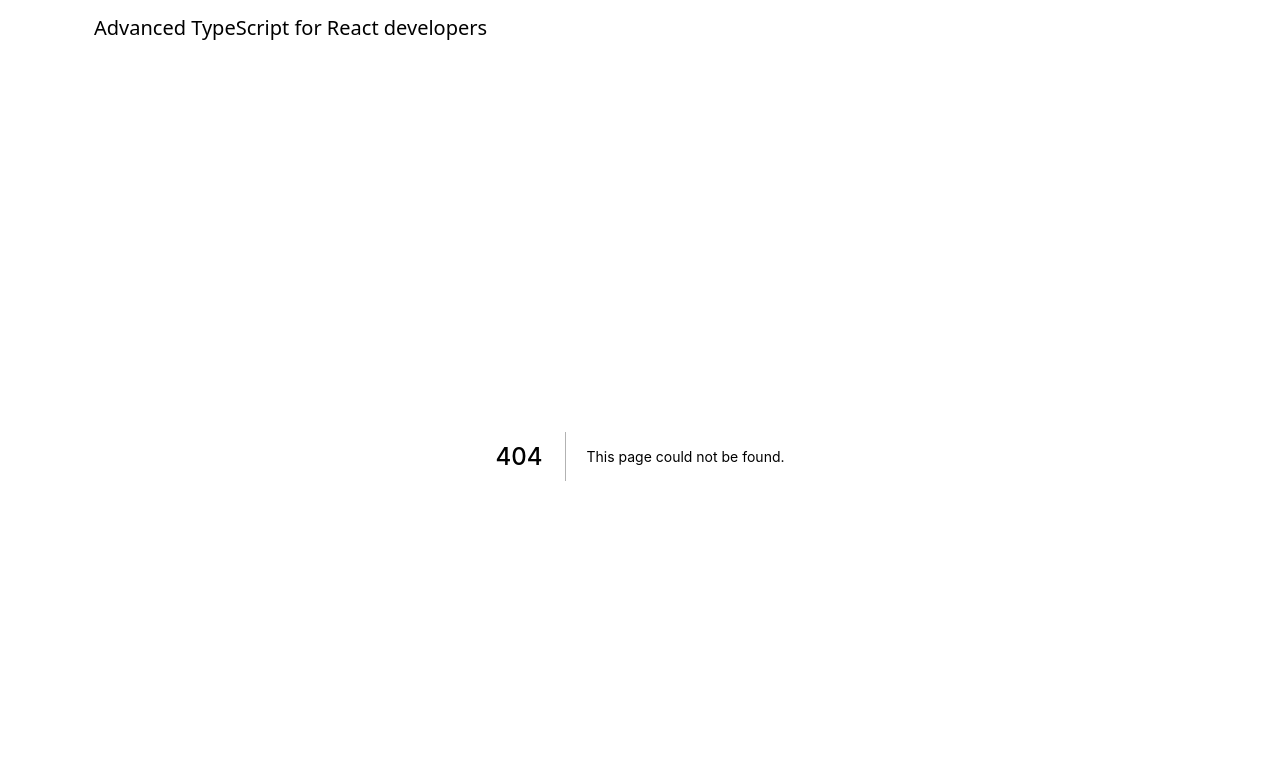
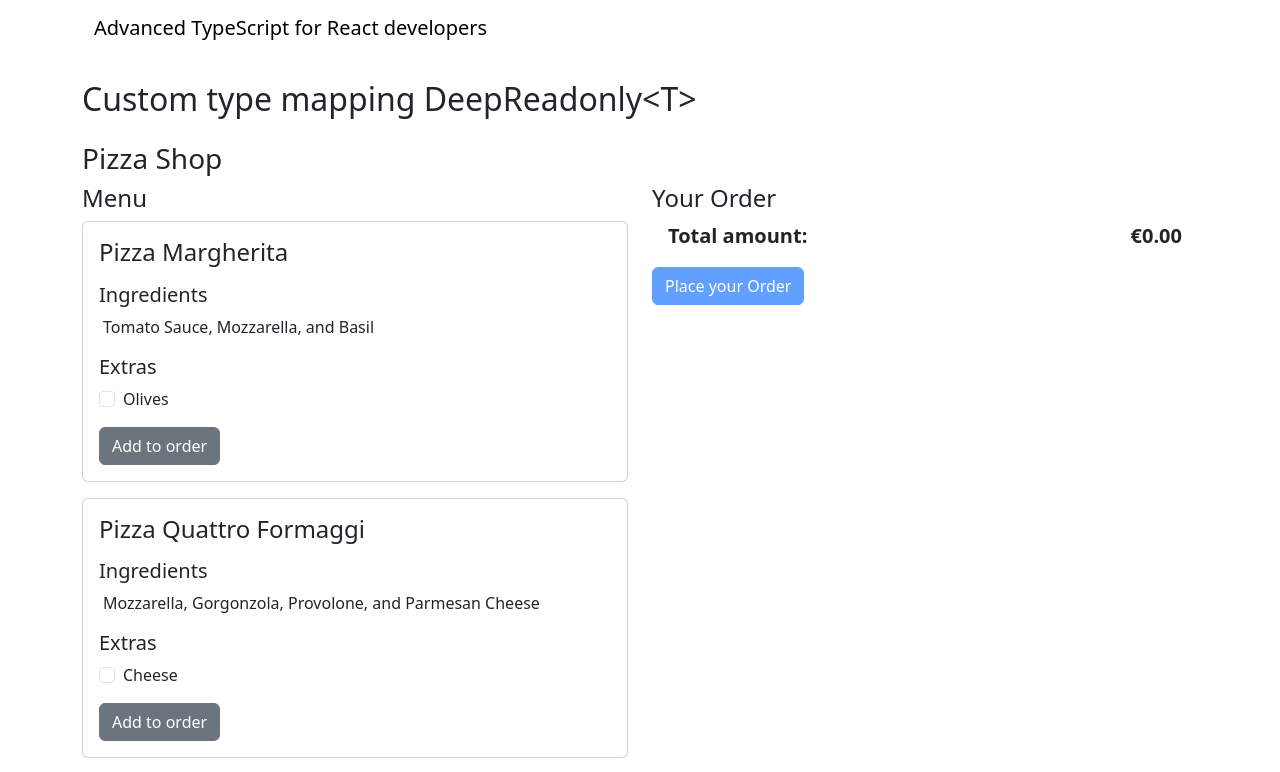
Before and after one commit to Adri-Antanon/ReactTSAdvancedBestPractices, a Next.js app: page /11-using-deep-readonly in a window 1280 px wide. Before the commit this address had no page. Shown: the top 772 px of the page. Built offline with nearby package versions, Linux system fonts and the light colour scheme.

Commit message:
FEAT: add starting setup for lesson 11 - using deep readonly

```diff
--- /dev/null
+++ b/pages/11-using-deep-readonly.tsx
@@ -0,0 +1,14 @@
+import type { NextPage } from 'next';
+import { PizzaShop } from '../src/11-using-deep-readonly/pizza-shop';
+
+const UsingDeepReadonly: NextPage = () => {
+  return (
+    <div>
+      <h2 className="my-4">Custom type mapping DeepReadonly&lt;T&gt;</h2>
+
+      <PizzaShop />
+    </div>
+  );
+};
+
+export default UsingDeepReadonly;
--- /dev/null
+++ b/src/11-using-deep-readonly/menu.ts
@@ -0,0 +1,58 @@
+import { ExtraIngredient, ExtraIngredients, Pizza } from './types';
+
+export const pizzas: Pizza[] = [
+  {
+    name: 'Pizza Margherita',
+    ingredients: ['tomato sauce', 'mozzarella', 'basil'],
+    price: 7.95,
+    extras: ['olives'],
+  },
+  {
+    name: 'Pizza Quattro formaggi',
+    ingredients: ['mozzarella', 'gorgonzola', 'provolone', 'parmesan cheese'],
+    price: 9.45,
+    extras: ['cheese'],
+  },
+  {
+    name: 'Pizza Rustica',
+    ingredients: [
+      'tomato sauce',
+      'mozzarella',
+      'seasoned minced beef',
+      'red peppers',
+    ],
+    price: 9.95,
+    extras: ['cheese', 'pepperoni', 'peppers'],
+  },
+  {
+    name: 'Pizza Ai funghi',
+    ingredients: ['tomato sauce', 'mozzarella', 'mushrooms', 'garlic'],
+    price: 10.95,
+    extras: ['cheese', 'mushrooms'],
+  },
+  {
+    name: 'Pizza Hawaii',
+    ingredients: ['tomato sauce', 'mozzarella', 'prosciutto', 'pineapple'],
+    price: 11.75,
+    extras: ['cheese', 'pepperoni', 'tomatoes'],
+  },
+];
+
+export const extraIngredients: ExtraIngredients = {
+  cheese: { name: 'Cheese', price: 0.5 },
+  peppers: { name: 'Green and red bell pepper', price: 0.5 },
+  pepperoni: { name: 'Pepperoni', price: 0.75 },
+  tomatoes: { name: 'Tomatoes', price: 0.5 },
+  olives: { name: 'Olives', price: 0.6 },
+  mushrooms: { name: 'Mushrooms', price: 0.6 },
+};
+
+export const getExtraIngredient = (name: string): ExtraIngredient => {
+  const extraIngredient = extraIngredients[name];
+
+  if (!extraIngredient) {
+    throw new Error(`Extra ingredient ${name} does not exist`);
+  }
+
+  return extraIngredient;
+};
--- /dev/null
+++ b/src/11-using-deep-readonly/ordered-pizza.tsx
@@ -0,0 +1,41 @@
+import type { FC } from 'react';
+import type { PizzaOnOrder } from './types';
+
+import { useIntl } from 'react-intl';
+
+type Props = {
+  pizza: PizzaOnOrder;
+};
+
+export const OrderedPizza: FC<Props> = ({ pizza }) => {
+  const { formatNumber } = useIntl();
+
+  return (
+    <div className="card mb-3">
+      <div className="card-body">
+        <h4 className="card-title d-flex justify-content-between">
+          <div className="text-capitalize">{pizza.name}</div>
+          <div>
+            {formatNumber(pizza.price, {
+              style: 'currency',
+              currency: 'EUR',
+            })}
+          </div>
+        </h4>
+        <ol>
+          {pizza.extraIngredients.map((extra, index) => (
+            <li key={index} className="d-flex justify-content-between">
+              <div className="text-capitalize">{extra.name}</div>
+              <div>
+                {formatNumber(extra.price, {
+                  style: 'currency',
+                  currency: 'EUR',
+                })}
+              </div>
+            </li>
+          ))}
+        </ol>
+      </div>
+    </div>
+  );
+};
--- /dev/null
+++ b/src/11-using-deep-readonly/pizza-on-menu.tsx
@@ -0,0 +1,68 @@
+import type { Pizza, PizzaOnOrder } from './types';
+
+import { FC, useState } from 'react';
+
+import { useIntl } from 'react-intl';
+import { LabeledCheckbox } from '../components';
+import { getExtraIngredient } from './menu';
+
+type Props = {
+  pizza: Pizza;
+  onAddToOrder: (pizza: PizzaOnOrder) => void;
+};
+
+export const PizzaOnMenu: FC<Props> = ({ pizza, onAddToOrder }) => {
+  const [extras, setExtras] = useState<string[]>([]);
+  const { formatList } = useIntl();
+
+  return (
+    <div className="card mb-3">
+      <div className="card-body">
+        <h4 className="card-title text-capitalize mb-3">{pizza.name}</h4>
+        <div className="mb-3">
+          <h5 className="card-title">Ingredients</h5>
+          <div className="ms-1">
+            {formatList(
+              pizza.ingredients.map((ingredient) => (
+                <span key={ingredient} className="text-capitalize">
+                  {ingredient}
+                </span>
+              ))
+            )}
+          </div>
+        </div>
+        <div className="mb-3">
+          <h5 className="card-title">Extras</h5>
+          {pizza.extras.map((extra) => (
+            <LabeledCheckbox
+              key={extra}
+              checked={extras.includes(extra)}
+              onChange={() => {
+                setExtras((extras) => {
+                  if (extras.includes(extra)) {
+                    return extras.filter((x) => x !== extra);
+                  } else {
+                    return [...extras, extra];
+                  }
+                });
+              }}
+            >
+              <span className="text-capitalize">{extra}</span>
+            </LabeledCheckbox>
+          ))}
+        </div>
+        <button
+          className="btn btn-secondary"
+          onClick={() =>
+            onAddToOrder({
+              ...pizza,
+              extraIngredients: extras.map(getExtraIngredient),
+            })
+          }
+        >
+          Add to order
+        </button>
+      </div>
+    </div>
+  );
+};
--- /dev/null
+++ b/src/11-using-deep-readonly/pizza-shop.tsx
@@ -0,0 +1,87 @@
+import type { PizzaOnOrder } from './types';
+
+import { FC, useMemo, useState } from 'react';
+import { useIntl } from 'react-intl';
+import { pizzas } from './menu';
+import { OrderedPizza } from './ordered-pizza';
+import { PizzaOnMenu } from './pizza-on-menu';
+
+export const PizzaShop: FC = () => {
+  const { formatNumber } = useIntl();
+  const [order, setOrder] = useState<PizzaOnOrder[]>([]);
+  const totalPrice = useMemo(() => calculateTotalPrice(order), [order]);
+
+  const onPlaceOrder = () => {
+    const extrasForAEuro = order.flatMap((pizza) =>
+      pizza.extraIngredients.filter((extra) => extra.price === 1)
+    );
+    console.log('Extras for a Euro', extrasForAEuro);
+
+    pizzas.push({
+      name: `New Pizza ${new Date().toLocaleTimeString()}`,
+      price: 10,
+      extras: ['cheese'],
+      ingredients: ['tomato sauce'],
+    });
+
+    if (pizzas[0]) {
+      pizzas[0].price *= 10;
+    }
+
+    setOrder([]);
+  };
+
+  return (
+    <div>
+      <h3>Pizza Shop</h3>
+      <div className="row">
+        <div className="col">
+          <h4>Menu</h4>
+          {pizzas.map((pizza) => (
+            <PizzaOnMenu
+              key={pizza.name}
+              pizza={pizza}
+              onAddToOrder={(p) => setOrder((order) => [...order, p])}
+            />
+          ))}
+        </div>
+        <div className="col">
+          <div className="position-sticky top-0">
+            <h4>Your Order</h4>
+            {order.map((pizza, index) => (
+              <OrderedPizza key={index} pizza={pizza} />
+            ))}
+            <div className="d-flex justify-content-between fw-bold fs-5">
+              <div className="ms-3">Total amount: </div>
+              <div className="me-3">
+                {formatNumber(totalPrice, {
+                  style: 'currency',
+                  currency: 'EUR',
+                })}
+              </div>
+            </div>
+            <div>
+              <button
+                className="btn btn-primary mt-3"
+                disabled={!order.length}
+                onClick={onPlaceOrder}
+              >
+                Place your Order
+              </button>
+            </div>
+          </div>
+        </div>
+      </div>
+    </div>
+  );
+};
+
+function calculateTotalPrice(order: PizzaOnOrder[]) {
+  return order.reduce(
+    (sum, pizza) =>
+      sum +
+      pizza.price +
+      pizza.extraIngredients.reduce((sum, extra) => sum + extra.price, 0),
+    0
+  );
+}
--- /dev/null
+++ b/src/11-using-deep-readonly/types.ts
@@ -0,0 +1,19 @@
+export type Pizza = {
+  name: string;
+  ingredients: string[];
+  price: number;
+  extras: string[];
+};
+
+export type ExtraIngredients = Record<string, ExtraIngredient>;
+
+export type ExtraIngredient = Readonly<{
+  name: string;
+  price: number;
+}>;
+
+export type PizzaOnOrder = {
+  name: string;
+  price: number;
+  extraIngredients: ExtraIngredient[];
+};
```
Also changed, not shown: pages/index.tsx (+4 -4 lines).
